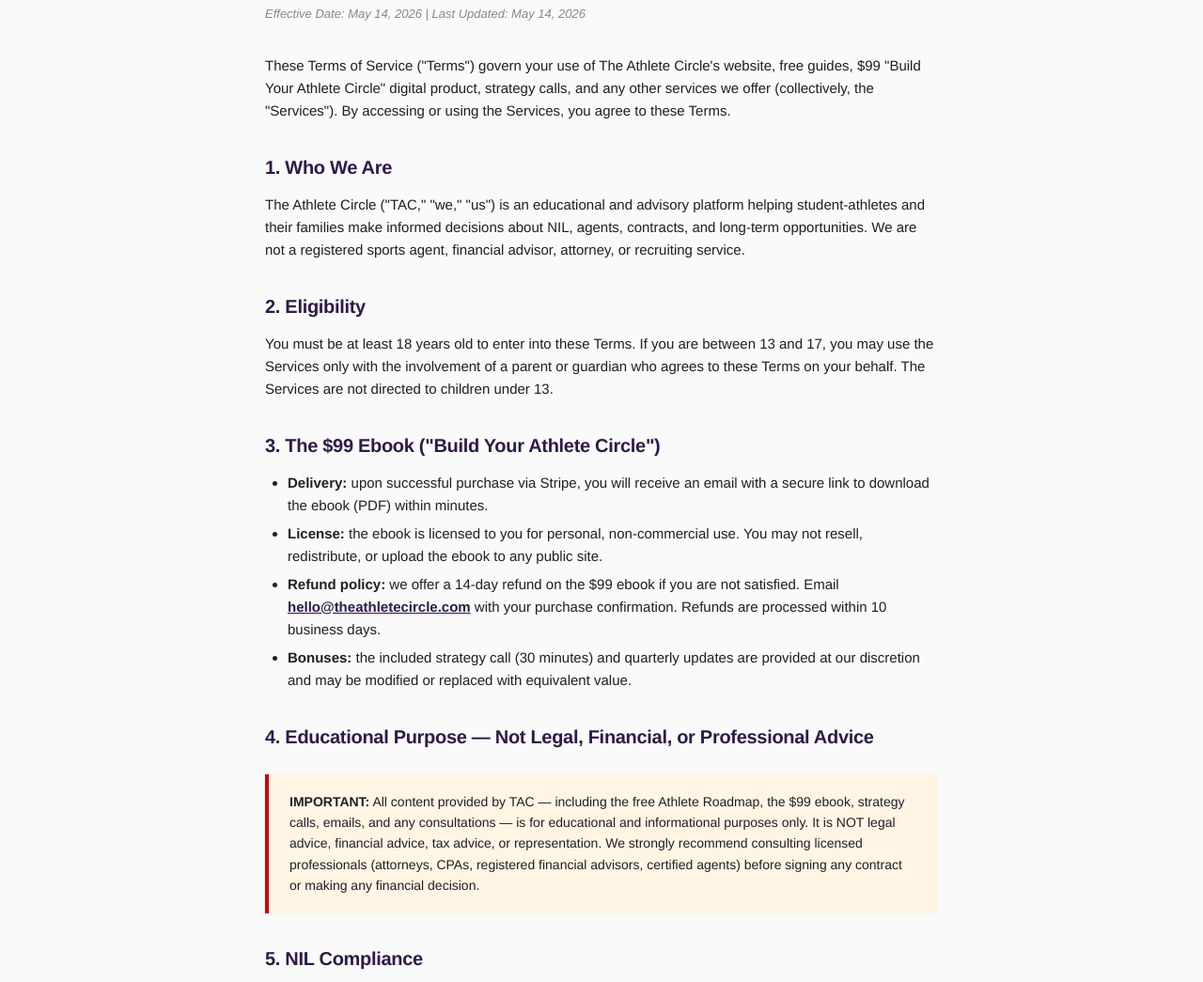
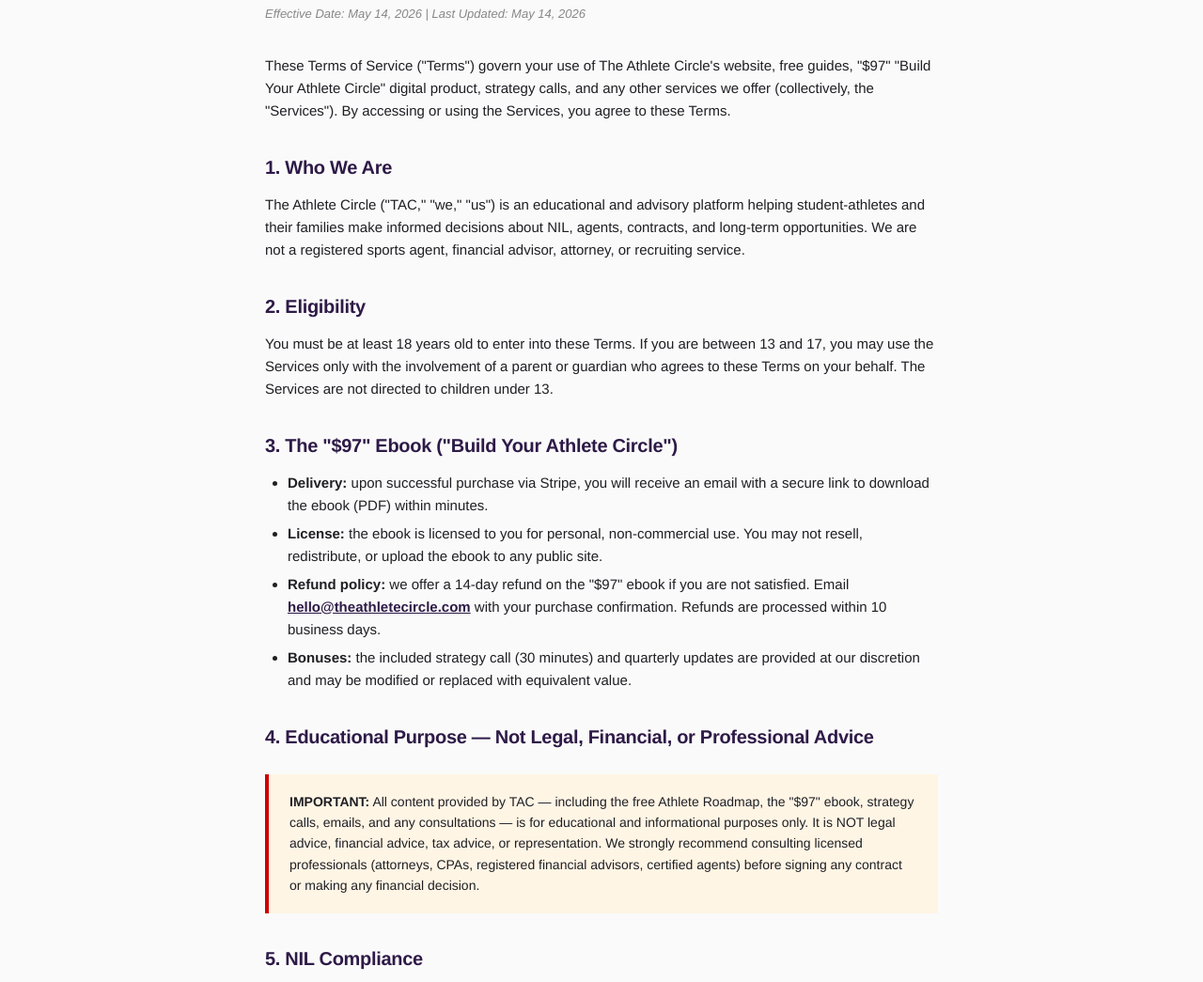
Before and after one commit to WhiteBuffaloVentures/theathletecircle-website, a website: page terms.html in a window 1280 px wide. Shown: the part 215-1260 px from the top of the page at 94% size. Drawn offline with Linux system fonts and the light colour scheme.

Commit message:
Fix pricing consistency: $99 → $97 across all documents
- privacy.html: Updated all $99 references to $97
- terms.html: Updated all $99 references to $97
- disclaimer.html: Updated all $99 references to $97
- Ensures legal documents match actual pricing
- 12 instances updated across all files

```diff
--- a/terms.html
+++ b/terms.html
@@ -32,7 +32,7 @@
 <h1>Terms of Service</h1>
 <div class="updated">Effective Date: May 14, 2026  |  Last Updated: May 14, 2026</div>
 
-<p>These Terms of Service ("Terms") govern your use of The Athlete Circle's website, free guides, $99 "Build Your Athlete Circle" digital product, strategy calls, and any other services we offer (collectively, the "Services"). By accessing or using the Services, you agree to these Terms.</p>
+<p>These Terms of Service ("Terms") govern your use of The Athlete Circle's website, free guides, "$97" "Build Your Athlete Circle" digital product, strategy calls, and any other services we offer (collectively, the "Services"). By accessing or using the Services, you agree to these Terms.</p>
 
 <h2>1. Who We Are</h2>
 <p>The Athlete Circle ("TAC," "we," "us") is an educational and advisory platform helping student-athletes and their families make informed decisions about NIL, agents, contracts, and long-term opportunities. We are not a registered sports agent, financial advisor, attorney, or recruiting service.</p>
@@ -40,16 +40,16 @@
 <h2>2. Eligibility</h2>
 <p>You must be at least 18 years old to enter into these Terms. If you are between 13 and 17, you may use the Services only with the involvement of a parent or guardian who agrees to these Terms on your behalf. The Services are not directed to children under 13.</p>
 
-<h2>3. The $99 Ebook ("Build Your Athlete Circle")</h2>
+<h2>3. The "$97" Ebook ("Build Your Athlete Circle")</h2>
 <ul>
 <li><strong>Delivery:</strong> upon successful purchase via Stripe, you will receive an email with a secure link to download the ebook (PDF) within minutes.</li>
 <li><strong>License:</strong> the ebook is licensed to you for personal, non-commercial use. You may not resell, redistribute, or upload the ebook to any public site.</li>
-<li><strong>Refund policy:</strong> we offer a 14-day refund on the $99 ebook if you are not satisfied. Email <a href="mailto:hello@theathletecircle.com">hello@theathletecircle.com</a> with your purchase confirmation. Refunds are processed within 10 business days.</li>
+<li><strong>Refund policy:</strong> we offer a 14-day refund on the "$97" ebook if you are not satisfied. Email <a href="mailto:hello@theathletecircle.com">hello@theathletecircle.com</a> with your purchase confirmation. Refunds are processed within 10 business days.</li>
 <li><strong>Bonuses:</strong> the included strategy call (30 minutes) and quarterly updates are provided at our discretion and may be modified or replaced with equivalent value.</li>
 </ul>
 
 <h2>4. Educational Purpose — Not Legal, Financial, or Professional Advice</h2>
-<div class="warning"><strong>IMPORTANT:</strong> All content provided by TAC — including the free Athlete Roadmap, the $99 ebook, strategy calls, emails, and any consultations — is for educational and informational purposes only. It is NOT legal advice, financial advice, tax advice, or representation. We strongly recommend consulting licensed professionals (attorneys, CPAs, registered financial advisors, certified agents) before signing any contract or making any financial decision.</div>
+<div class="warning"><strong>IMPORTANT:</strong> All content provided by TAC — including the free Athlete Roadmap, the "$97" ebook, strategy calls, emails, and any consultations — is for educational and informational purposes only. It is NOT legal advice, financial advice, tax advice, or representation. We strongly recommend consulting licensed professionals (attorneys, CPAs, registered financial advisors, certified agents) before signing any contract or making any financial decision.</div>
 
 <h2>5. NIL Compliance</h2>
 <p>NIL rules vary by state, school, and conference. You are responsible for complying with your institution's NIL policies, NCAA bylaws, applicable state law, and the Uniform Athlete Agents Act where applicable. TAC's content is general and educational; we do not represent that any framework or template will be compliant in your specific jurisdiction.</p>
```
Also changed, not shown: disclaimer.html (+1 -1 lines), privacy.html (+3 -3 lines).
